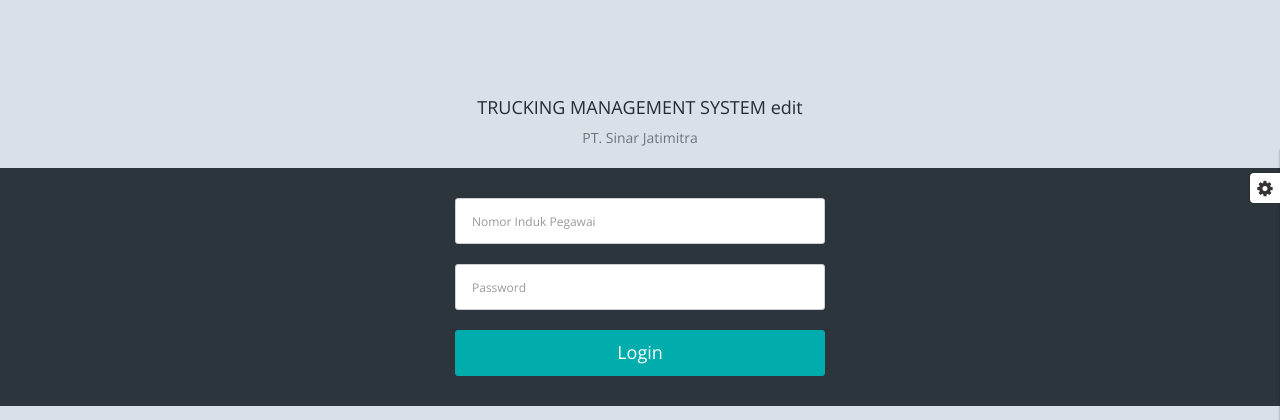
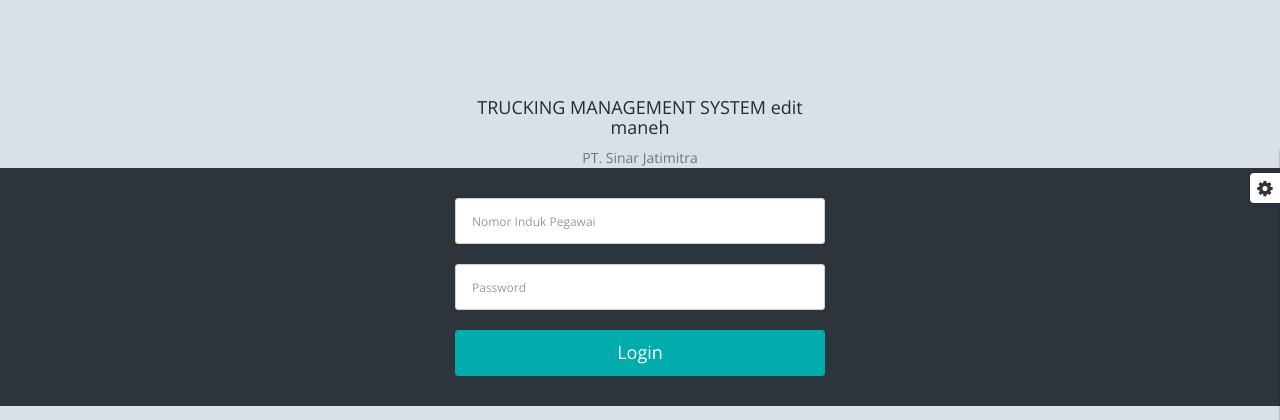
Before and after one commit to keroroGunzo/TMS, a PHP site: page /login.php in a window 1280 px wide. Shown: the top 420 px of the page. Run offline with PHP 8.4, Linux system fonts and the light colour scheme.

Commit message:
Update login.php
mengubah line header lagi

```diff
--- a/login.php
+++ b/login.php
@@ -43,7 +43,7 @@ if (isset($_GET['error'])) : ?>
             <!-- begin brand -->
             <div class="login-header">
                 <div class="brand">
-                    <center><h4>TRUCKING MANAGEMENT SYSTEM edit</h4>
+                    <center><h4>TRUCKING MANAGEMENT SYSTEM edit maneh</h4>
                     <small>PT. Sinar Jatimitra</center></small>
                 </div>
             </div>
```
